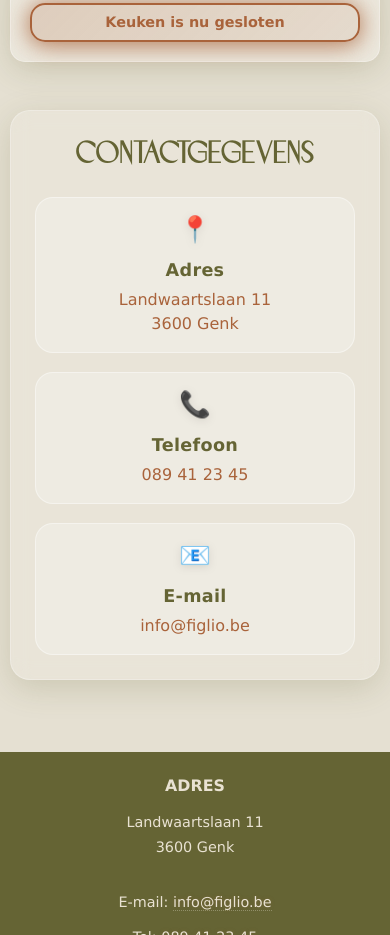
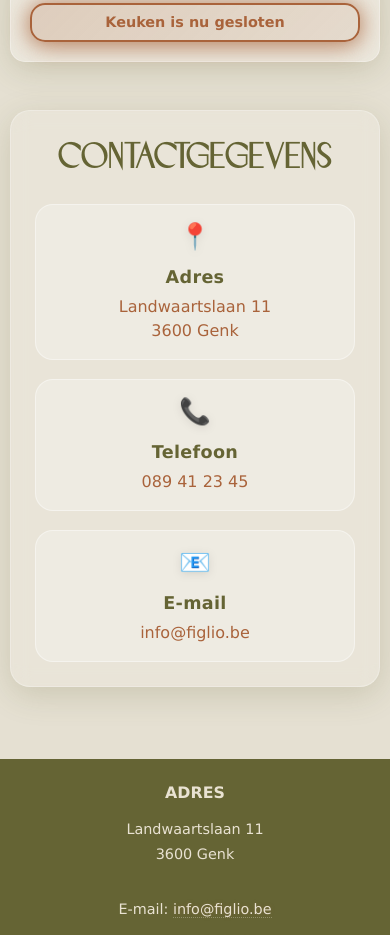
Before and after one commit to AnthonyMPA/Figlio, a plain HTML site: page contact.html in a window 390 px wide. Shown: the part 1200-2135 px from the top of the page. Drawn offline with Linux system fonts and the light colour scheme.

Commit message:
Increase h2 title sizes on small screens for better readability on iPhone

```diff
--- a/style.css
+++ b/style.css
@@ -1789,7 +1789,7 @@ nav ul li a:focus {
     }
 
     .contact-title-main {
-        font-size: 2.2rem;
+        font-size: 2.5rem;
         margin-bottom: 1.8rem;
     }
 
@@ -1843,12 +1843,12 @@ nav ul li a:focus {
     .contact-card h2,
     .glass-troeven-container h2,
     .glass-contact-container h2 {
-        font-size: 2.2rem;
+        font-size: 2.5rem;
         margin-bottom: 1.8rem;
     }
 
     .contact-title-main {
-        font-size: 2.2rem;
+        font-size: 2.5rem;
         margin-bottom: 1.8rem;
     }
 
@@ -1937,12 +1937,12 @@ nav ul li a:focus {
     .contact-card h2,
     .glass-troeven-container h2,
     .glass-contact-container h2 {
-        font-size: 2rem;
+        font-size: 2.3rem;
         margin-bottom: 1.5rem;
     }
 
     .contact-title-main {
-        font-size: 2rem;
+        font-size: 2.3rem;
         margin-bottom: 1.5rem;
     }
 
```
